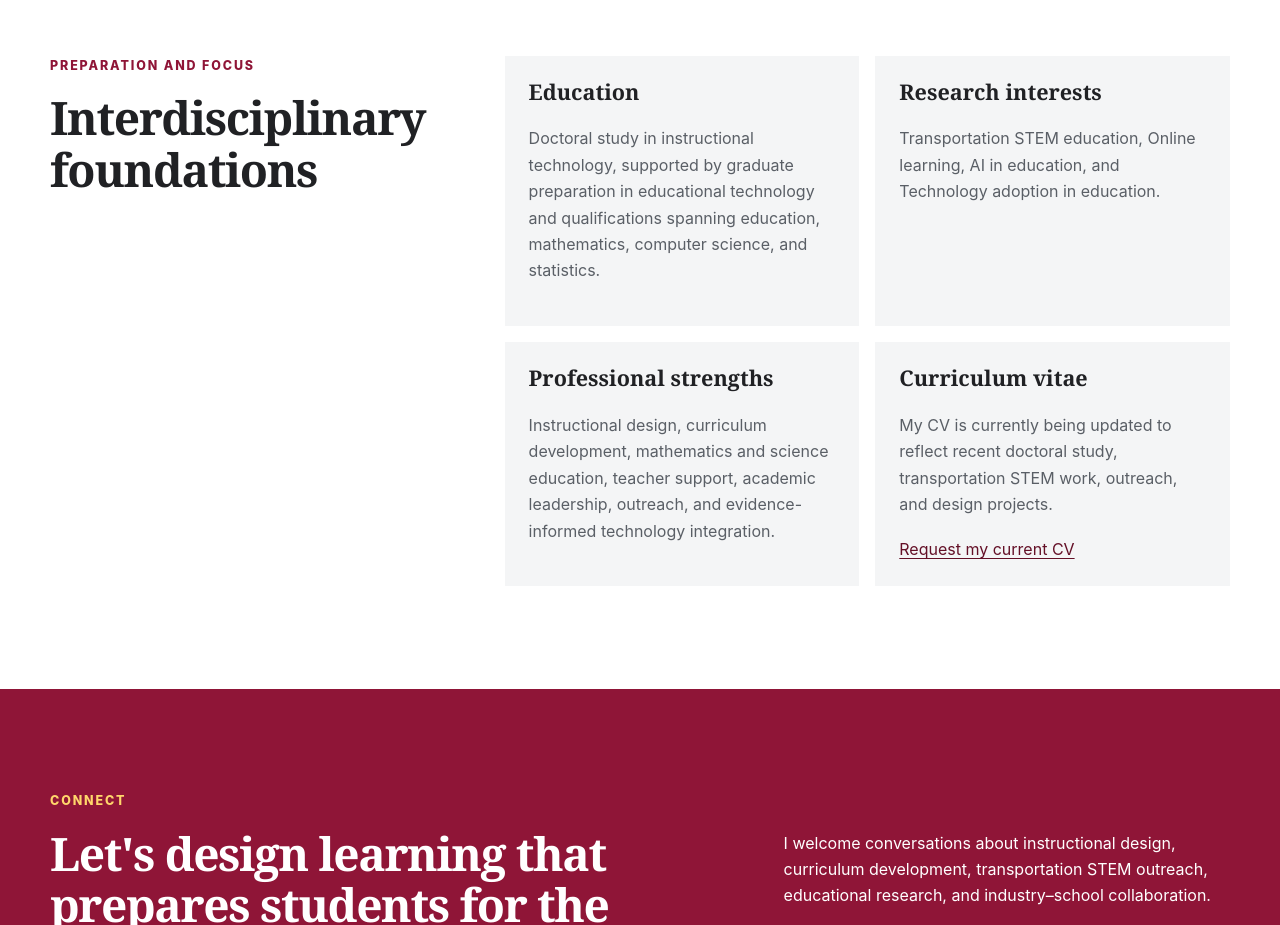
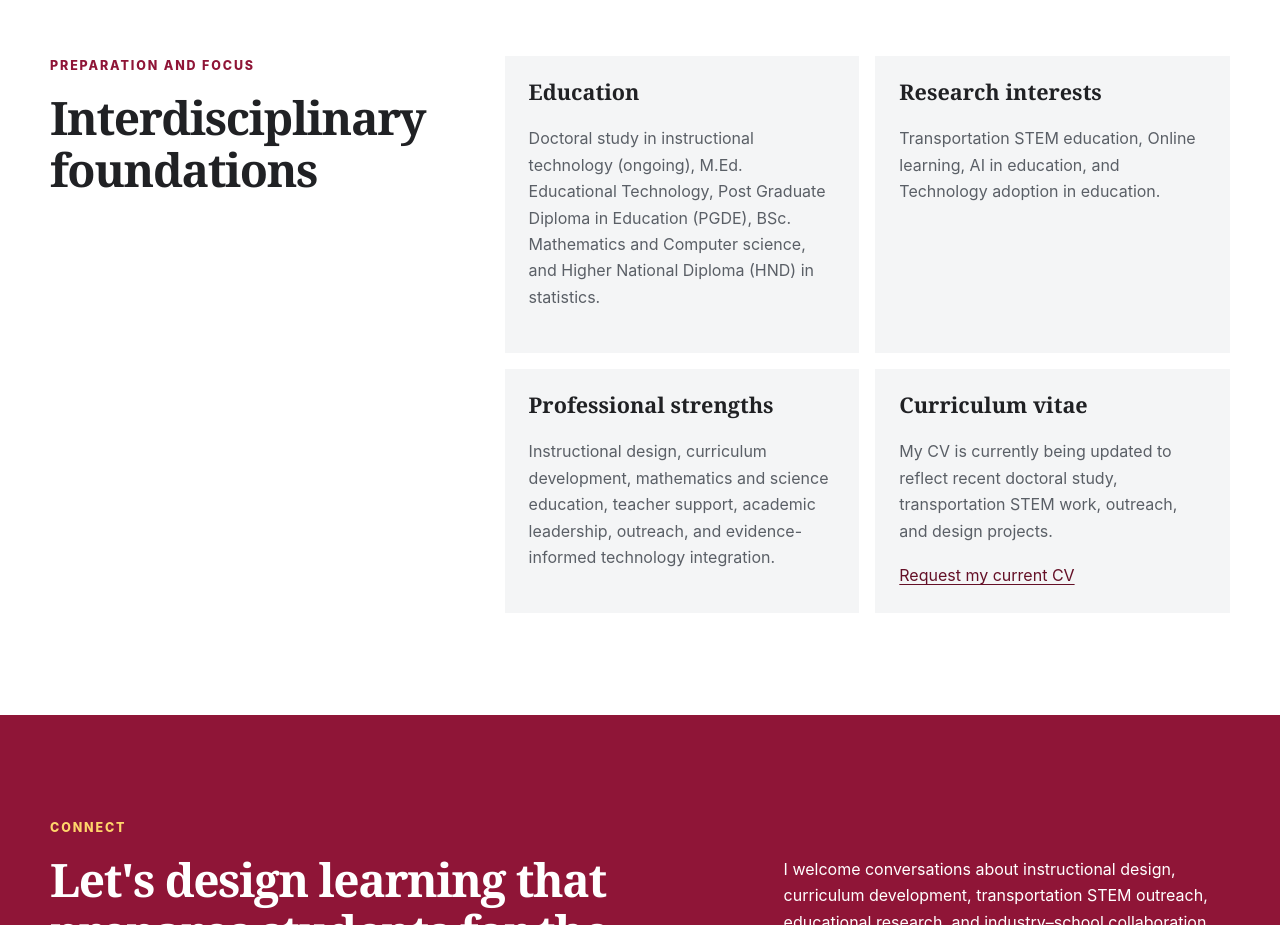
Before and after one commit to opsam9111/Samuel-Olowolafe-Portfolio, a plain HTML site: page index.html in a window 1280 px wide. Shown: the part 6120-7045 px from the top of the page. Drawn offline with Linux system fonts and the light colour scheme.

Commit message:
Update index.html

```diff
--- a/index.html
+++ b/index.html
@@ -182,7 +182,7 @@
         <h2 id="credentials-title">Interdisciplinary foundations</h2>
       </div>
       <div class="credential-grid">
-        <article><h3>Education</h3><p>Doctoral study in instructional technology, supported by graduate preparation in educational technology and qualifications spanning education, mathematics, computer science, and statistics.</p></article>
+        <article><h3>Education</h3><p>Doctoral study in instructional technology (ongoing), M.Ed. Educational Technology, Post Graduate Diploma in Education (PGDE), BSc. Mathematics and Computer science, and Higher National Diploma (HND) in statistics.</p></article>
         <article><h3>Research interests</h3><p>Transportation STEM education, Online learning, AI in education, and Technology adoption in education.</p></article>
         <article><h3>Professional strengths</h3><p>Instructional design, curriculum development, mathematics and science education, teacher support, academic leadership, outreach, and evidence-informed technology integration.</p></article>
         <article><h3>Curriculum vitae</h3><p>My CV is currently being updated to reflect recent doctoral study, transportation STEM work, outreach, and design projects.</p><a href="mailto:profopsam911@gmail.com?subject=Request%20for%20current%20CV">Request my current CV</a></article>
```
